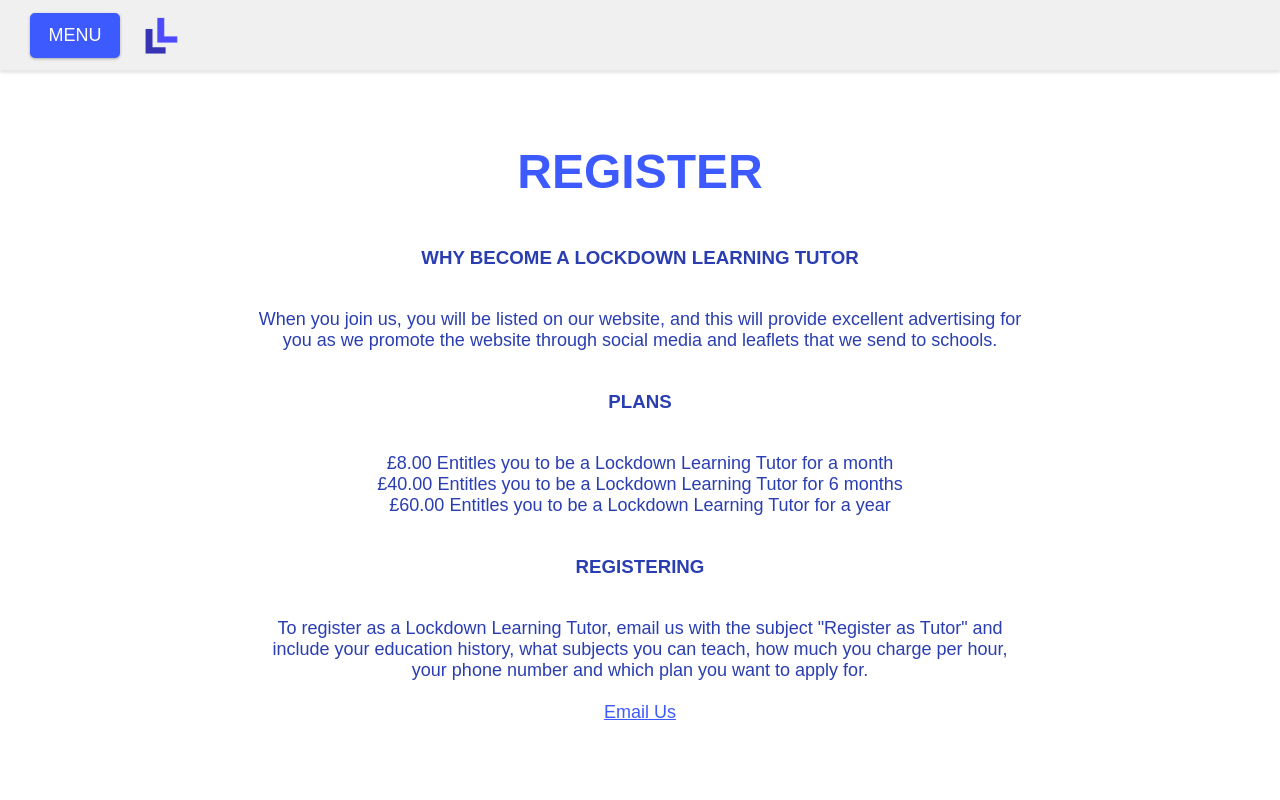
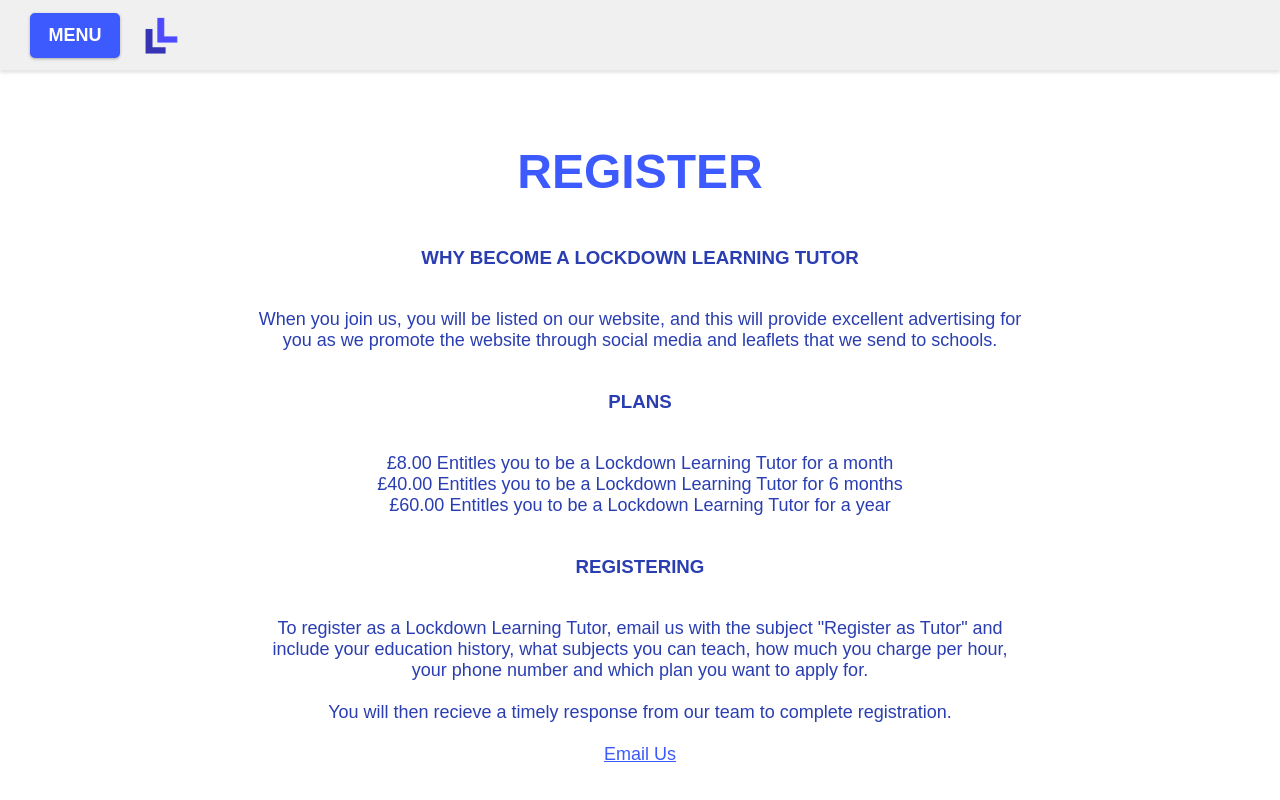
Before and after one commit to calebtham/lockdownlearning, a website: page public/Register/index.html in a window 1280 px wide. Shown: the top 800 px of the page. Drawn offline with Linux system fonts and the light colour scheme.

Commit message:
menu, registration, width

```diff
--- a/public/Register/index.html
+++ b/public/Register/index.html
@@ -50,7 +50,10 @@
                 <h3>REGISTERING</h3>
                 <div class=smallspacer></div>
                 <p>
-                    To register as a Lockdown Learning Tutor, email us with the subject "Register as Tutor" and include your education history, what subjects you can teach, how much you charge per hour, your phone number and which plan you want to apply for. <br> <br>
+                    To register as a Lockdown Learning Tutor, email us with the subject "Register as Tutor" and include your education history, what subjects you can teach, how much you charge per hour, your phone number and which plan you want to apply for.
+                    <br><br>
+                    You will then recieve a timely response from our team to complete registration.
+                    <br><br>
                     <a href="mailto: learninglockdowntutoring@gmail.com">Email Us</a>
                 </p>
             </div>
--- a/public/style.css
+++ b/public/style.css
@@ -39,6 +39,7 @@
     grid-template-columns: repeat(auto-fit, minmax(300px, 1fr));
     grid-gap: 0px;
     margin: auto;
+    width: 80%;
     padding-top: 40px;
     padding-bottom: 40px;
     padding-left: 2vw;
@@ -134,6 +135,7 @@
 
 button {
     font-family: Arial, Helvetica, sans-serif;
+    font-weight: bold;
     box-shadow: 0px 1px 3px rgb(0,0,0,0.3);
 }
 
```
